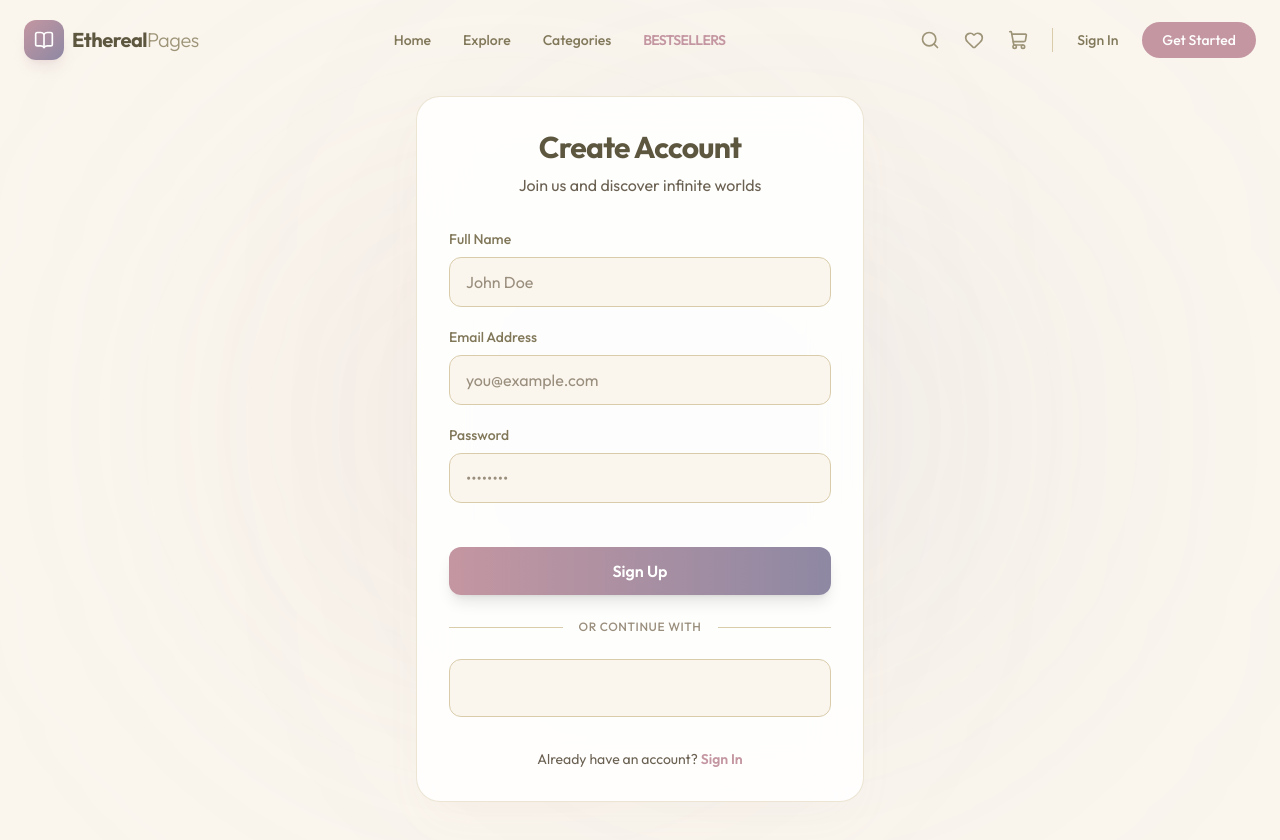
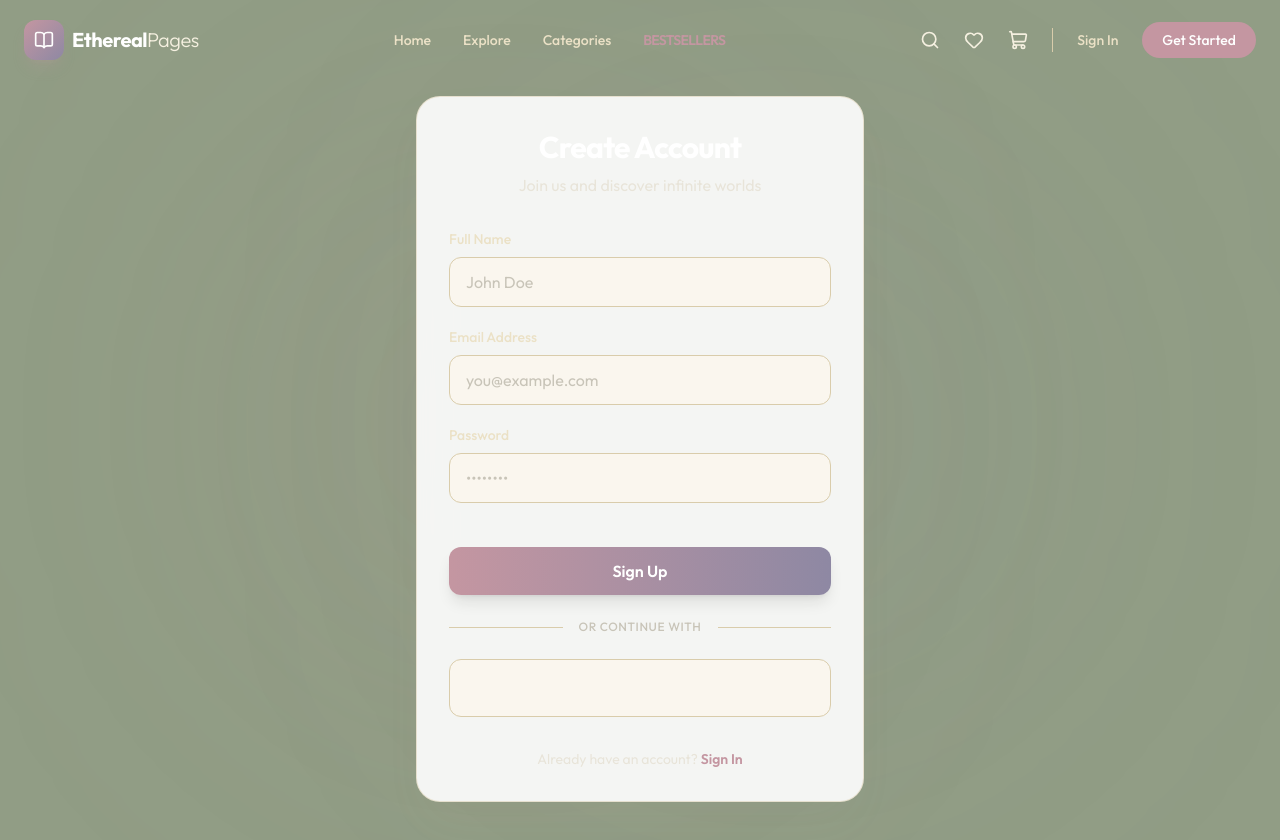
Before and after one commit to lucky4-git1/etherealpages, a React (Vite) app in the folder frontend/: page /register in a window 1280 px wide. Shown: the top 840 px of the page. Built offline with nearby package versions, Linux system fonts and the light colour scheme.

Commit message:
style: make text pop with white/cream tones against sage background

```diff
--- a/frontend/src/App.jsx
+++ b/frontend/src/App.jsx
@@ -27,7 +27,7 @@ const App = () => {
         <WishlistProvider>
           <Router>
             <CartProvider>
-              <div className="min-h-screen bg-surface text-text-primary flex flex-col font-sans selection:bg-dusty-rose/30 overflow-x-hidden">
+              <div className="min-h-screen bg-muted-sage text-text-primary flex flex-col font-sans selection:bg-dusty-rose/30 overflow-x-hidden">
                 <Navbar />
                 <main className="flex-grow">
                   <Routes>
--- a/frontend/src/components/Hero.jsx
+++ b/frontend/src/components/Hero.jsx
@@ -24,7 +24,7 @@ const Hero = () => {
             <div className="inline-flex items-center gap-2 px-3 py-1.5 rounded-full bg-surface-card/80 border border-cream-dark/50 backdrop-blur-md mb-8 shadow-sm">
               <span className="flex h-2 w-2 rounded-full bg-muted-sage animate-ping absolute"></span>
               <span className="flex h-2 w-2 rounded-full bg-muted-sage relative"></span>
-              <span className="text-xs font-medium text-bronze uppercase tracking-wider">Over 10,000+ Premium Books</span>
+              <span className="text-xs font-medium text-cream uppercase tracking-wider">Over 10,000+ Premium Books</span>
             </div>
           </motion.div>
 
@@ -32,7 +32,7 @@ const Hero = () => {
             initial={{ opacity: 0, y: 20 }}
             animate={{ opacity: 1, y: 0 }}
             transition={{ duration: 0.7, delay: 0.1, ease: [0.16, 1, 0.3, 1] }}
-            className="text-5xl md:text-7xl font-bold tracking-tight text-bronze-dark leading-[1.1] mb-6"
+            className="text-5xl md:text-7xl font-bold tracking-tight text-white leading-[1.1] mb-6"
           >
             Discover worlds <br className="hidden md:block" />
             <span className="text-transparent bg-clip-text bg-gradient-to-r from-dusty-rose to-lavender">
@@ -64,7 +64,7 @@ const Hero = () => {
             </Link>
             <Link
               to="/bestsellers"
-              className="flex items-center justify-center gap-2 h-14 px-8 rounded-full bg-surface-card border border-cream-dark text-bronze-dark font-medium text-base transition-all hover:bg-surface-warm flex-shrink-0 w-full sm:w-auto shadow-sm"
+              className="flex items-center justify-center gap-2 h-14 px-8 rounded-full bg-surface-card border border-cream-dark text-white font-medium text-base transition-all hover:bg-surface-warm flex-shrink-0 w-full sm:w-auto shadow-sm"
             >
               View Bestsellers
             </Link>
--- a/frontend/src/components/Navbar.jsx
+++ b/frontend/src/components/Navbar.jsx
@@ -49,16 +49,16 @@ const Navbar = () => {
           <div className="relative flex h-10 w-10 items-center justify-center rounded-xl bg-gradient-to-br from-dusty-rose to-lavender shadow-lg shadow-dusty-rose/20 transition-transform group-hover:scale-105">
             <BookOpen className="h-5 w-5 text-white" />
           </div>
-          <span className="text-xl font-bold tracking-tight text-bronze-dark transition-opacity group-hover:opacity-90">
-            Ethereal<span className="font-light text-bronze-light">Pages</span>
+          <span className="text-xl font-bold tracking-tight text-white transition-opacity group-hover:opacity-90">
+            Ethereal<span className="font-light text-cream-light">Pages</span>
           </span>
         </Link>
 
         {/* Desktop Links */}
         <div className="hidden md:flex items-center gap-8 text-sm font-medium">
-          <Link to="/" className="text-bronze hover:text-bronze-dark transition-colors">Home</Link>
-          <Link to="/explore" className="text-bronze hover:text-bronze-dark transition-colors">Explore</Link>
-          <Link to="/categories" className="text-bronze hover:text-bronze-dark transition-colors">Categories</Link>
+          <Link to="/" className="text-cream hover:text-white transition-colors">Home</Link>
+          <Link to="/explore" className="text-cream hover:text-white transition-colors">Explore</Link>
+          <Link to="/categories" className="text-cream hover:text-white transition-colors">Categories</Link>
           <Link to="/bestsellers" className="text-dusty-rose font-semibold uppercase tracking-tighter hover:text-dusty-rose-dark transition-colors">Bestsellers</Link>
         </div>
 
@@ -81,7 +81,7 @@ const Navbar = () => {
                     value={searchQuery}
                     onChange={(e) => setSearchQuery(e.target.value)}
                     placeholder="Search books..."
-                    className="w-full bg-white border border-cream-dark rounded-full py-1.5 pl-4 pr-3 text-sm text-bronze-dark focus:outline-none focus:border-dusty-rose shadow-lg placeholder:text-text-muted"
+                    className="w-full bg-white border border-cream-dark rounded-full py-1.5 pl-4 pr-3 text-sm text-white focus:outline-none focus:border-dusty-rose shadow-lg placeholder:text-text-muted"
                   />
                 </motion.form>
               )}
@@ -91,12 +91,12 @@ const Navbar = () => {
                 setIsSearchOpen(!isSearchOpen);
                 if (!isSearchOpen) setTimeout(() => searchInputRef.current?.focus(), 100);
               }}
-              className="text-bronze-light hover:text-bronze-dark transition-colors relative z-10"
+              className="text-cream-light hover:text-white transition-colors relative z-10"
             >
               <Search className="h-5 w-5" />
             </button>
           </div>
-          <Link to="/wishlist" className="relative text-bronze-light hover:text-dusty-rose transition-colors">
+          <Link to="/wishlist" className="relative text-cream-light hover:text-dusty-rose transition-colors">
             <Heart className="h-5 w-5" />
             {wishlist.length > 0 && (
               <span className="absolute -top-1.5 -right-1.5 flex h-4 w-4 items-center justify-center rounded-full bg-dusty-rose text-[10px] font-bold text-white shadow-sm">
@@ -104,7 +104,7 @@ const Navbar = () => {
               </span>
             )}
           </Link>
-          <Link to="/cart" className="relative text-bronze-light hover:text-muted-sage transition-colors">
+          <Link to="/cart" className="relative text-cream-light hover:text-muted-sage transition-colors">
             <ShoppingCart className="h-5 w-5" />
             {cartCount > 0 && (
               <span className="absolute -top-1.5 -right-1.5 flex h-4 w-4 items-center justify-center rounded-full bg-muted-sage text-[10px] font-bold text-white shadow-sm">
@@ -116,17 +116,17 @@ const Navbar = () => {
 
           {user ? (
             <div className="flex items-center gap-4">
-              <span className="text-sm font-medium text-bronze">Hi, {user.name.split(' ')[0]}</span>
+              <span className="text-sm font-medium text-cream">Hi, {user.name.split(' ')[0]}</span>
               <button
                 onClick={logout}
-                className="group relative inline-flex items-center justify-center overflow-hidden rounded-full bg-surface-warm px-5 py-2 font-medium text-bronze-dark transition-all duration-300 hover:bg-cream-dark border border-cream-dark/50"
+                className="group relative inline-flex items-center justify-center overflow-hidden rounded-full bg-surface-warm px-5 py-2 font-medium text-white transition-all duration-300 hover:bg-cream-dark border border-cream-dark/50"
               >
                 <span className="relative z-10 text-sm">Sign Out</span>
               </button>
             </div>
           ) : (
             <>
-              <Link to="/login" className="text-sm font-medium text-bronze hover:text-bronze-dark transition-colors">
+              <Link to="/login" className="text-sm font-medium text-cream hover:text-white transition-colors">
                 Sign In
               </Link>
               <Link
@@ -141,7 +141,7 @@ const Navbar = () => {
 
         {/* Mobile Menu Toggle */}
         <button
-          className="md:hidden text-bronze hover:text-bronze-dark"
+          className="md:hidden text-cream hover:text-white"
           onClick={() => setMobileMenuOpen(!mobileMenuOpen)}
         >
           {mobileMenuOpen ? <X className="h-6 w-6" /> : <Menu className="h-6 w-6" />}
@@ -158,21 +158,21 @@ const Navbar = () => {
             className="md:hidden border-t border-cream-dark/30 bg-cream/95 backdrop-blur-lg"
           >
             <div className="container mx-auto px-6 py-6 flex flex-col gap-6">
-              <Link to="/" className="text-lg font-medium text-bronze hover:text-bronze-dark" onClick={() => setMobileMenuOpen(false)}>Home</Link>
-              <Link to="/explore" className="text-lg font-medium text-bronze hover:text-bronze-dark" onClick={() => setMobileMenuOpen(false)}>Explore</Link>
-              <Link to="/categories" className="text-lg font-medium text-bronze hover:text-bronze-dark" onClick={() => setMobileMenuOpen(false)}>Categories</Link>
+              <Link to="/" className="text-lg font-medium text-cream hover:text-white" onClick={() => setMobileMenuOpen(false)}>Home</Link>
+              <Link to="/explore" className="text-lg font-medium text-cream hover:text-white" onClick={() => setMobileMenuOpen(false)}>Explore</Link>
+              <Link to="/categories" className="text-lg font-medium text-cream hover:text-white" onClick={() => setMobileMenuOpen(false)}>Categories</Link>
               <Link to="/bestsellers" className="text-lg font-bold text-dusty-rose" onClick={() => setMobileMenuOpen(false)}>Bestsellers</Link>
               <div className="h-px w-full bg-cream-dark"></div>
               {user ? (
                 <div className="flex flex-col gap-4">
-                  <span className="text-center font-medium text-bronze">Welcome, {user.name}</span>
-                  <button onClick={() => { logout(); setMobileMenuOpen(false); }} className="w-full rounded-lg border border-cream-dark py-3 text-center font-medium text-bronze hover:bg-surface-warm transition-colors">
+                  <span className="text-center font-medium text-cream">Welcome, {user.name}</span>
+                  <button onClick={() => { logout(); setMobileMenuOpen(false); }} className="w-full rounded-lg border border-cream-dark py-3 text-center font-medium text-cream hover:bg-surface-warm transition-colors">
                     Sign Out
                   </button>
                 </div>
               ) : (
                 <div className="flex gap-4">
-                  <Link to="/login" className="flex-1 rounded-lg border border-cream-dark py-3 text-center font-medium text-bronze" onClick={() => setMobileMenuOpen(false)}>
+                  <Link to="/login" className="flex-1 rounded-lg border border-cream-dark py-3 text-center font-medium text-cream" onClick={() => setMobileMenuOpen(false)}>
                     Sign In
                   </Link>
                   <Link to="/register" className="flex-1 rounded-lg bg-gradient-to-br from-dusty-rose to-lavender py-3 text-center font-medium text-white shadow-lg" onClick={() => setMobileMenuOpen(false)}>
--- a/frontend/src/pages/Bestsellers.jsx
+++ b/frontend/src/pages/Bestsellers.jsx
@@ -21,7 +21,7 @@ const Bestsellers = () => {
                 <TrendingUp className="w-3 h-3" />
                 Updated Today
               </div>
-              <h1 className="text-4xl md:text-5xl font-bold text-bronze-dark mb-4 flex items-center gap-4">
+              <h1 className="text-4xl md:text-5xl font-bold text-white mb-4 flex items-center gap-4">
                 Bestsellers
                 <Trophy className="w-8 h-8 text-amber-500" />
               </h1>
@@ -33,11 +33,11 @@ const Bestsellers = () => {
 
             <div className="flex gap-4">
               <div className="bg-surface/50 backdrop-blur-md border border-cream-dark/50 p-6 rounded-2xl text-center min-w-[120px] shadow-sm">
-                <div className="text-2xl font-bold text-bronze-dark">#1</div>
+                <div className="text-2xl font-bold text-white">#1</div>
                 <div className="text-xs text-text-muted uppercase font-bold mt-1">Thriller</div>
               </div>
               <div className="bg-surface/50 backdrop-blur-md border border-cream-dark/50 p-6 rounded-2xl text-center min-w-[120px] shadow-sm">
-                <div className="text-2xl font-bold text-bronze-dark">Top 10</div>
+                <div className="text-2xl font-bold text-white">Top 10</div>
                 <div className="text-xs text-text-muted uppercase font-bold mt-1">Sci-Fi</div>
               </div>
             </div>
--- a/frontend/src/pages/Categories.jsx
+++ b/frontend/src/pages/Categories.jsx
@@ -25,7 +25,7 @@ const Categories = () => {
         animate={{ opacity: 1, y: 0 }}
         className="mb-12 text-center"
       >
-        <h1 className="text-4xl lg:text-5xl font-bold text-bronze-dark mb-4">Browse by Category</h1>
+        <h1 className="text-4xl lg:text-5xl font-bold text-white mb-4">Browse by Category</h1>
         <p className="text-text-secondary max-w-2xl mx-auto text-lg">Find your next favorite book by exploring our carefully curated genres.</p>
       </motion.div>
 
@@ -40,7 +40,7 @@ const Categories = () => {
             className="group relative cursor-pointer overflow-hidden rounded-2xl bg-surface-card border border-cream-dark/50 p-8 hover:border-dusty-rose/30 transition-all duration-300 hover:shadow-2xl hover:-translate-y-1"
           >
             <div className={`absolute inset-0 bg-gradient-to-br ${cat.color} opacity-0 group-hover:opacity-10 transition-opacity duration-300`}></div>
-            <h3 className="text-2xl font-bold text-bronze-dark mb-2">{cat.name}</h3>
+            <h3 className="text-2xl font-bold text-white mb-2">{cat.name}</h3>
             <p className="text-text-secondary font-medium">{cat.count} Books available</p>
 
             <div className={`mt-6 h-1 w-12 bg-gradient-to-r ${cat.color} rounded-full transition-all duration-300 group-hover:w-full`}></div>
--- a/frontend/src/pages/Login.jsx
+++ b/frontend/src/pages/Login.jsx
@@ -50,7 +50,7 @@ const Login = () => {
       <motion.div initial={{ opacity: 0, y: 20 }} animate={{ opacity: 1, y: 0 }} className="w-full max-w-md relative z-10">
         <div className="bg-surface-card/90 backdrop-blur-xl border border-cream-dark/50 rounded-3xl p-8 shadow-2xl shadow-dusty-rose/5">
           <div className="text-center mb-8">
-            <h2 className="text-3xl font-bold text-bronze-dark tracking-tight mb-2">
+            <h2 className="text-3xl font-bold text-white tracking-tight mb-2">
               {isLogin ? "Welcome Back" : "Create Account"}
             </h2>
             <p className="text-text-secondary">
@@ -63,24 +63,24 @@ const Login = () => {
           <form onSubmit={handleSubmit} className="space-y-5">
             {!isLogin && (
               <div>
-                <label className="block text-sm font-medium text-bronze mb-2">Full Name</label>
+                <label className="block text-sm font-medium text-cream mb-2">Full Name</label>
                 <input
                   type="text"
                   value={name}
                   onChange={(e) => setName(e.target.value)}
-                  className="w-full bg-surface border border-cream-dark rounded-xl px-4 py-3 text-bronze-dark placeholder:text-text-muted focus:outline-none focus:ring-2 focus:ring-dusty-rose/50"
+                  className="w-full bg-surface border border-cream-dark rounded-xl px-4 py-3 text-white placeholder:text-text-muted focus:outline-none focus:ring-2 focus:ring-dusty-rose/50"
                   placeholder="John Doe"
                   required
                 />
               </div>
             )}
             <div>
-              <label className="block text-sm font-medium text-bronze mb-2">Email Address</label>
+              <label className="block text-sm font-medium text-cream mb-2">Email Address</label>
               <input
                 type="email"
                 value={email}
                 onChange={(e) => setEmail(e.target.value)}
-                className="w-full bg-surface border border-cream-dark rounded-xl px-4 py-3 text-bronze-dark placeholder:text-text-muted focus:outline-none focus:ring-2 focus:ring-dusty-rose/50"
+                className="w-full bg-surface border border-cream-dark rounded-xl px-4 py-3 text-white placeholder:text-text-muted focus:outline-none focus:ring-2 focus:ring-dusty-rose/50"
                 placeholder="you@example.com"
                 required
               />
@@ -88,14 +88,14 @@ const Login = () => {
 
             <div>
               <div className="flex items-center justify-between mb-2">
-                <label className="block text-sm font-medium text-bronze">Password</label>
+                <label className="block text-sm font-medium text-cream">Password</label>
                 {isLogin && <a href="#" className="text-xs text-dusty-rose font-medium hover:text-dusty-rose-dark">Forgot password?</a>}
               </div>
               <input
                 type="password"
                 value={password}
                 onChange={(e) => setPassword(e.target.value)}
-                className="w-full bg-surface border border-cream-dark rounded-xl px-4 py-3 text-bronze-dark placeholder:text-text-muted focus:outline-none focus:ring-2 focus:ring-dusty-rose/50"
+                className="w-full bg-surface border border-cream-dark rounded-xl px-4 py-3 text-white placeholder:text-text-muted focus:outline-none focus:ring-2 focus:ring-dusty-rose/50"
                 placeholder="••••••••"
                 required
               />
```
Also changed, not shown: frontend/src/components/BookGrid.jsx (+5 -5 lines), frontend/src/index.css (+5 -5 lines), frontend/src/pages/Checkout.jsx (+10 -10 lines), frontend/src/pages/Wishlist.jsx (+4 -4 lines).
